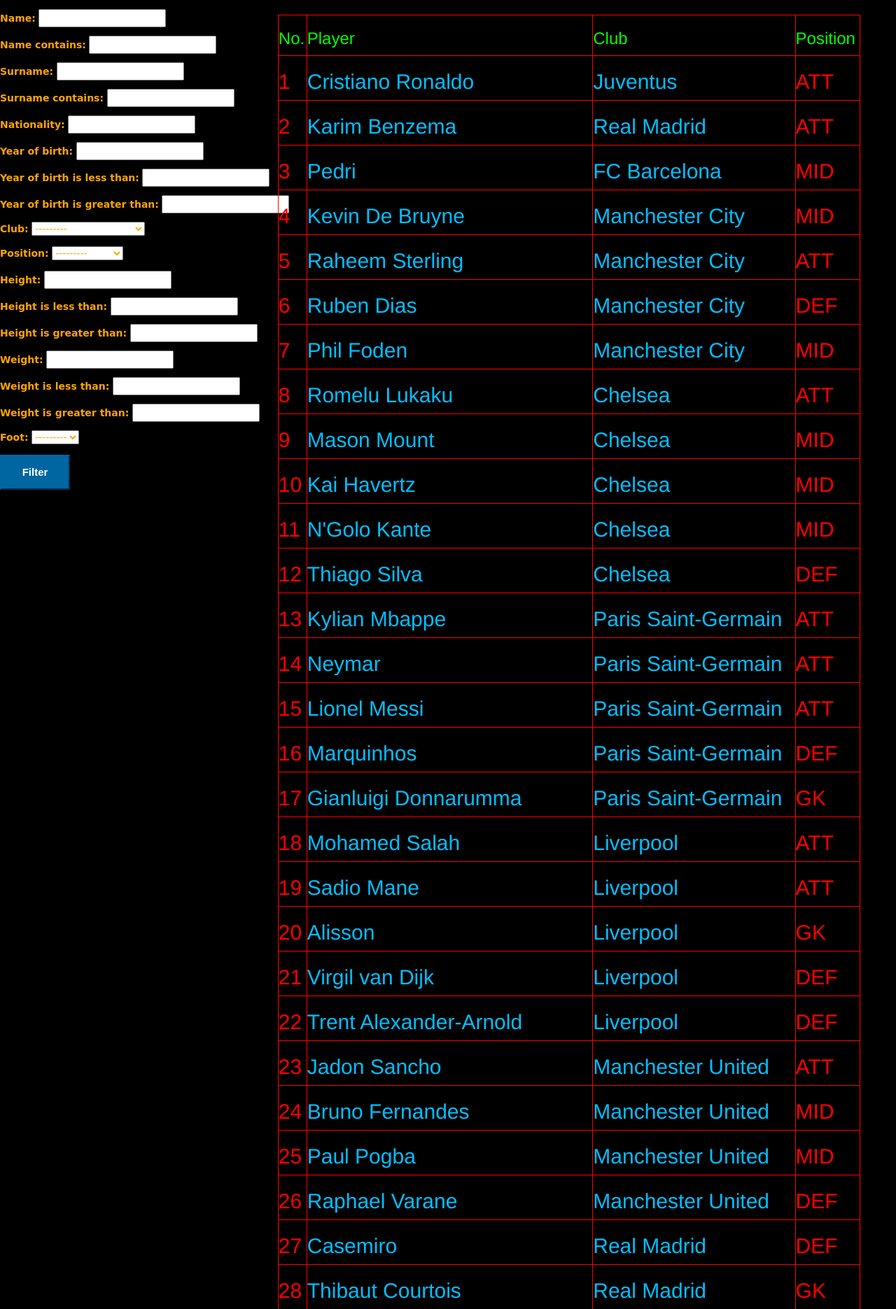
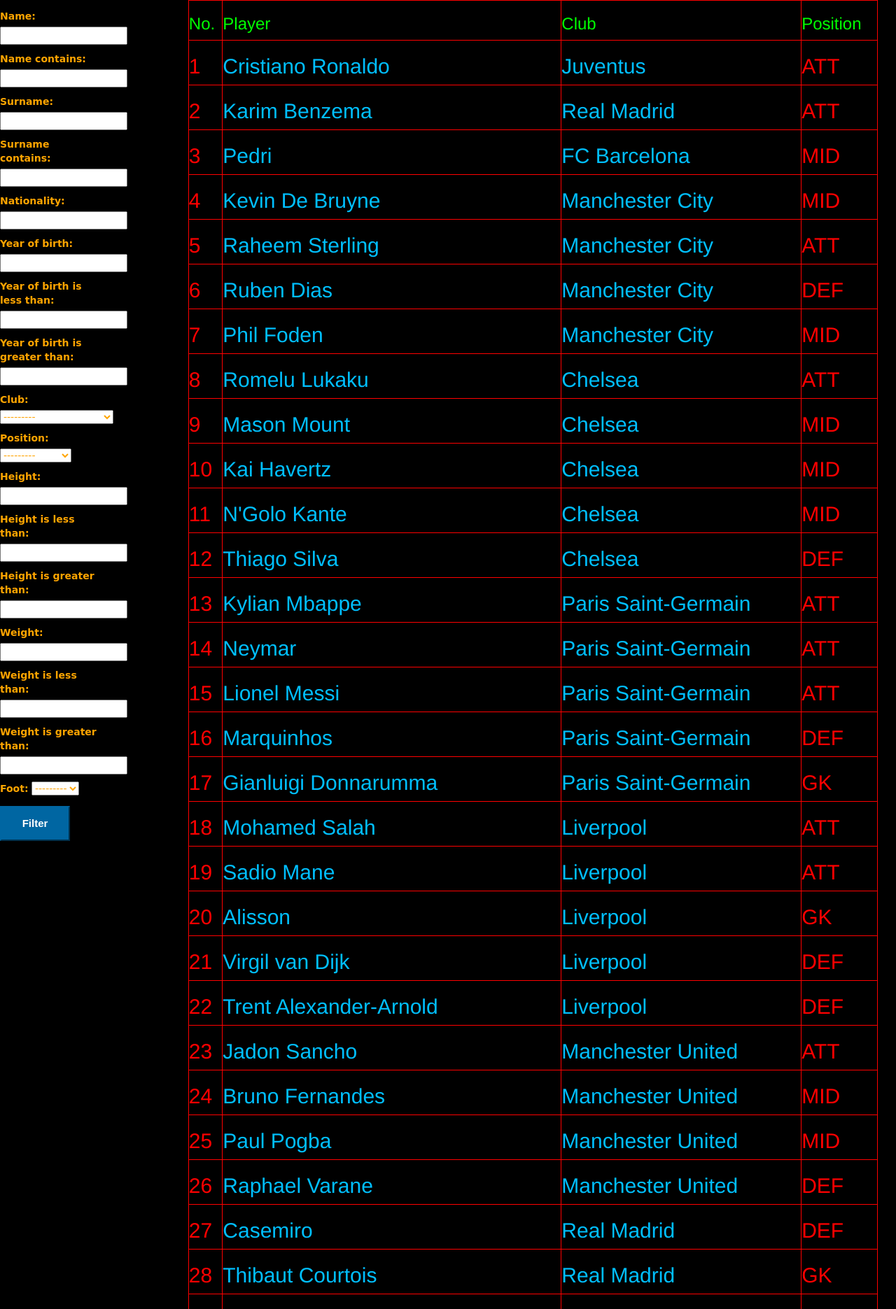
Before and after one commit to mmyszak999/FootballWRLD, a Django app: page /FootballWRLD/FilterPlayer/ in a window 1280 px wide. Shown: the top 1871 px of the page at 70% size. Run offline with Django 3.2, Linux system fonts and the light colour scheme; data comes from the database, SQL or seed files in the repository; lists and menus that the app fills with data are empty; some libraries are stand-ins or nearby versions.

Commit message:
Style: Change the player filtering page layout
Improve the layout of the filters and the object table while the page zoom

```diff
--- a/FW/static/FW/style.css
+++ b/FW/static/FW/style.css
@@ -74,7 +74,6 @@
     color: orange;
 }
 
-
 h2{
     color: red;
 }
@@ -82,6 +81,7 @@
 p{
     color: orange;
     font-family: "Comic Sans MS", "Comic Sans", cursive;
+    width: 54%;
 }
 
 #Footer{
@@ -119,20 +119,19 @@
 }
 
 .FilterPlayer{
-    width: 65%;
+    width: 77%;
     position: relative;
-    margin-left: 31%;
-    margin-top: -53%;
     height: 50%;
     text-align: center;
+    border: 1px solid green;
 
 }
 
 .FilterForm{
     margin-top: 1%;
-    width: 35%;
+    width: 21%;
     position: relative;
     height: 50%;
-    text-align:left
-
+    text-align:left;
+    float: left;
 }
```
